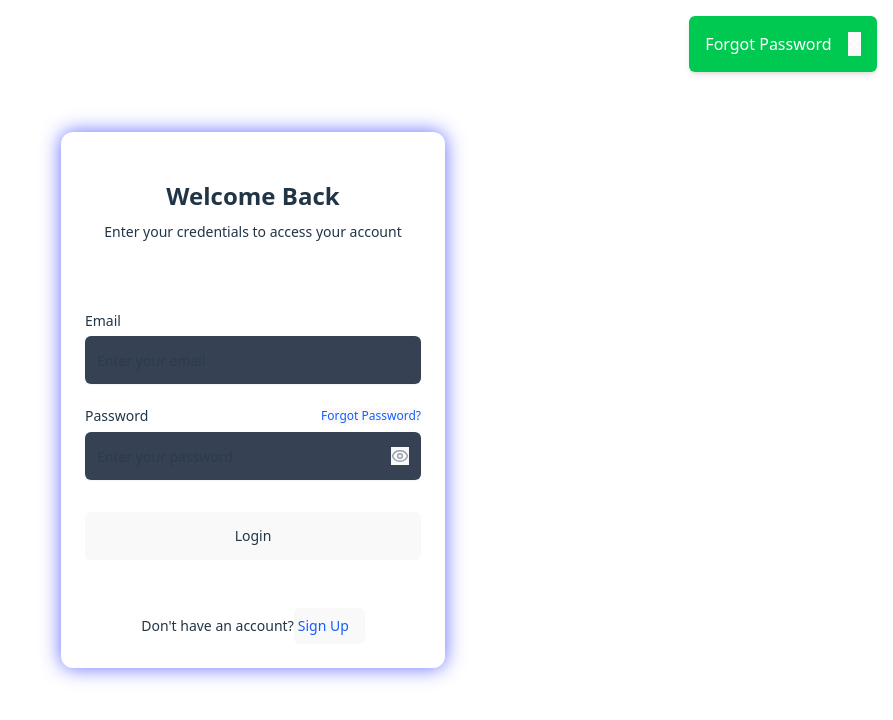
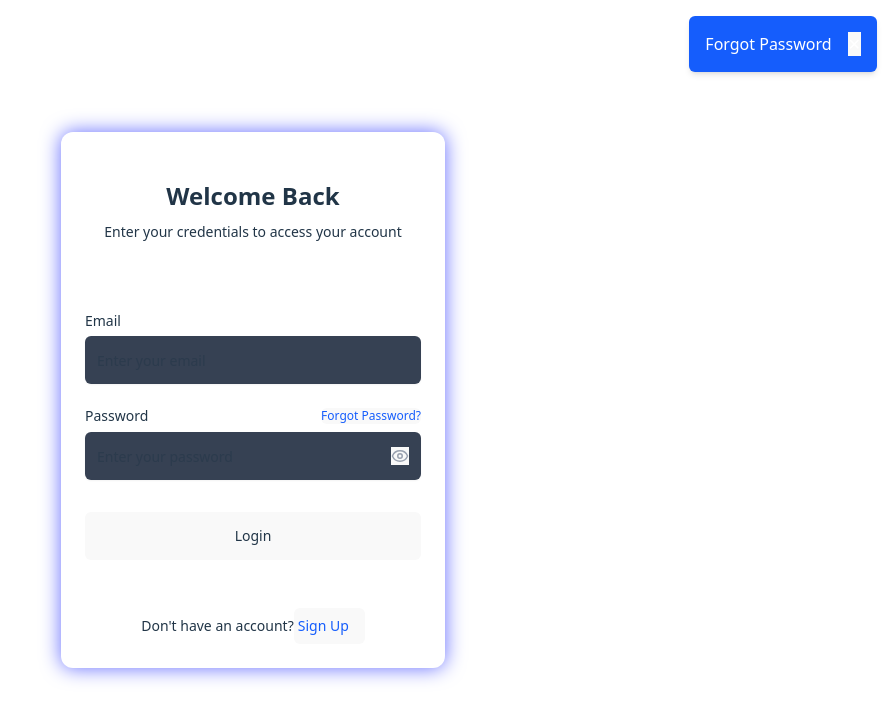
Before and after one commit to abi-88/github-bookmark, a React (Vite) app: page /auth in a window 1280 px wide. Both pictures are taken after a click on the button "Forgot Password?". Shown: the top 720 px of the page, without its empty margins (387-1280 px from the left). Built offline with nearby package versions, Linux system fonts and the light colour scheme.

Commit message:
toast style update

```diff
--- a/src/components/ui/simple-toast.tsx
+++ b/src/components/ui/simple-toast.tsx
@@ -10,7 +10,7 @@ interface ToastProps {
 export const Toast: React.FC<ToastProps> = ({
   message,
   type,
-  duration = 3000,
+  duration = 3500,
   onClose
 }) => {
   useEffect(() => {
@@ -22,13 +22,13 @@ export const Toast: React.FC<ToastProps> = ({
   }, [duration, onClose]);
 
   const bgColor = type === 'success'
-    ? 'bg-green-500'
+    ? 'bg-blue-600'
     : type === 'error'
       ? 'bg-red-500'
       : 'bg-blue-500';
 
   return (
-    <div className={`fixed top-4 right-4 z-50 p-4 rounded-md shadow-md ${bgColor} text-white`}>
+    <div className={`fixed top-4 right-4 z-50 p-4 rounded-md shadow-md ${bgColor} text-white max-w-md`}>
       <div className="flex items-center justify-between">
         <p>{message}</p>
         <button
```
